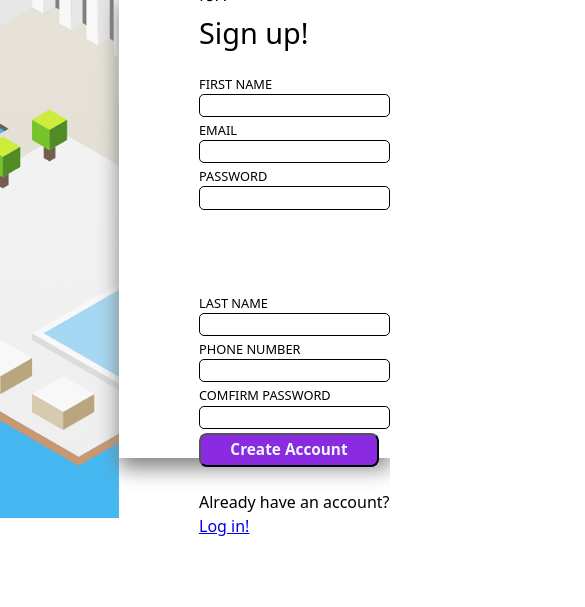
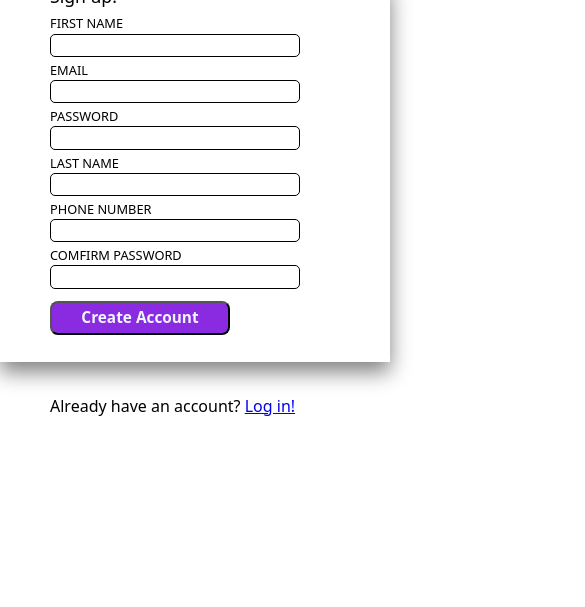
Before and after one commit to Sprou-t/odin---sign-up-form, a plain HTML site: page index.html in a window 390 px wide. Shown: the part 326-933 px from the top of the page, 585 px wide, since content can reach past the window. After the commit the page ends 844 px from the top, so only its background shows below. Drawn offline with Linux system fonts and the light colour scheme.

Commit message:
completed the project with responsive designs to make the form look better at different viewport sizes

```diff
--- a/stylesheet/style.css
+++ b/stylesheet/style.css
@@ -1,7 +1,8 @@
 @font-face {
-    font-family: logo_font;
+    font-family: 'logo_font';
     src: url('../image_n_font/Norse-Bold.otf');
 }
+
 body{
     display: flex;
     flex-wrap: wrap;
@@ -12,14 +13,15 @@ body{
 
 .left{
     height:100vh;
-    flex:2; /*alternatively use 40vw vs 60vw*/
+    flex:2 2 0; /*alternatively use 40vw vs 60vw*/
     margin: 0;
+    position: relative;
+    top:0;
     background-color: orange;
     background-image: url('../image_n_font/odin-pic.png');
     background-repeat: no-repeat;
     background-size: cover;
     background-position: center;
-
 }
 
 .left>.logo{
@@ -27,7 +29,7 @@ body{
     min-height: 80px;
     width: auto; /*take watever space given*/
     position: relative;
-    top: 230px;
+    top:250px;
     font-family:'logo_font';
     display: flex;
     justify-content: center;
@@ -45,7 +47,7 @@ body{
 .right{
     display: flex;
     flex-direction: column;
-    flex:3;
+    flex:3 1 0;
     flex-wrap:wrap ;
 
 }
@@ -64,7 +66,6 @@ body{
 .row-1 p{
     max-width: 75ch;
     font-weight: 550;
-
 }
 
 p.first{
@@ -116,35 +117,29 @@ li{
 }
 input:required{
     appearance: none;
-    outline: none; /*need these 2 to remove all the default stylings*/
+    outline-color: transparent; /*these is to remove the default blue outline of chrome when focus is on that form element*/
     border: 1px solid black;
     border-radius: 5px;
 
 }
 input:valid:focus{
     border-color: darkblue;
+}
 
-
-
-}
 input:valid{
     border-color: green;
 }
+
 input:invalid:focus{
     border-color: red;
 }
-
-
 
 .row-2 .center{
     gap: 80px;
 }
 
-.row-2 .bottom{
-
-}
-
 .bottom button{
+    margin-top: max(30px);
     appearance: none;
     border-radius: 8px;
     background-color: blueviolet;
@@ -161,3 +156,80 @@ input:invalid:focus{
     margin-top: 30px;
     padding-left: 80px;
 }
+
+@media(max-width:376px){
+    .top{
+        margin-bottom: 2px;
+    }
+
+    .top>p{
+        padding-top:2px;
+        font-size: 1rem;
+    }
+
+}
+@media(max-width:450px){
+
+    body{
+        flex-direction: column;
+        flex-wrap: wrap;
+
+    }
+
+    .left{
+        position: relative;
+    }
+
+    .left>.logo{
+        position: relative;
+        top:0;
+
+    }
+
+    .right>.row-1, .right>.row-2, .right>.row-3{
+        padding-left: 50px;
+        display: flex;
+        flex-direction: column;
+        flex-wrap: wrap;
+    }
+
+    .right>.row-2{
+        height: 57%;
+    }
+
+    .top{
+        margin-bottom: 5px;
+    }
+
+    .top>p{
+        padding-top:2px;
+        font-size: 1.1rem;
+    }
+}
+    @media(max-width:1069px){
+        .row-2 div{
+            display: flex;
+            flex-direction: column;
+            flex-wrap: wrap;
+        }
+        form>.center{
+            display: flex;
+            flex-direction: column;
+            justify-content: center;
+        }
+        .row-2 .center{
+            gap: 0;
+        }
+
+        li{
+            display: flex;
+            flex-direction: column;
+            width: max(250px);
+            border-radius: 50px;
+            margin-bottom: 4px;
+        }
+
+        .bottom button{
+            margin-top: max(8px);
+        }
+    }
```
Also changed, not shown: 1 other file.
